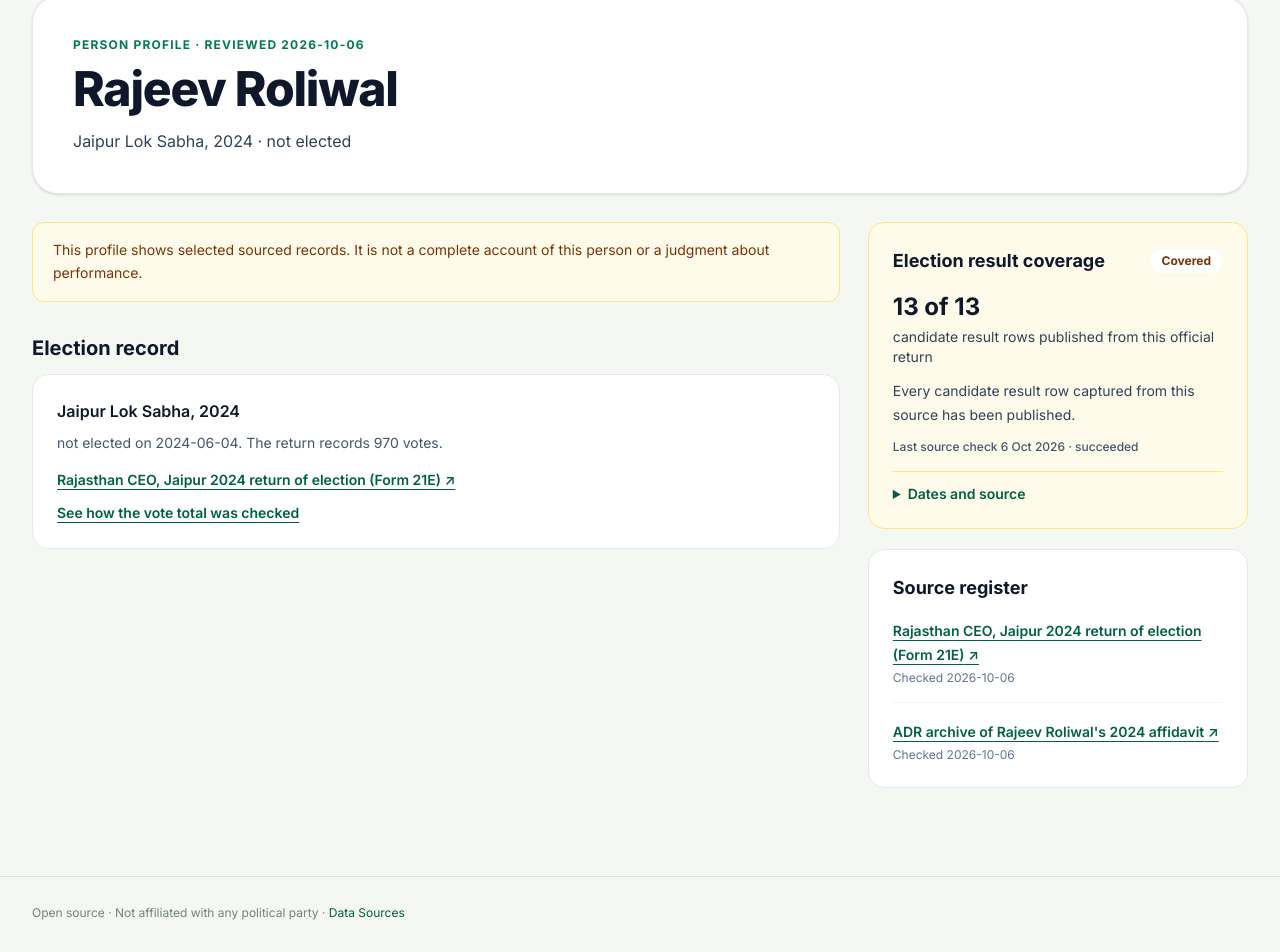
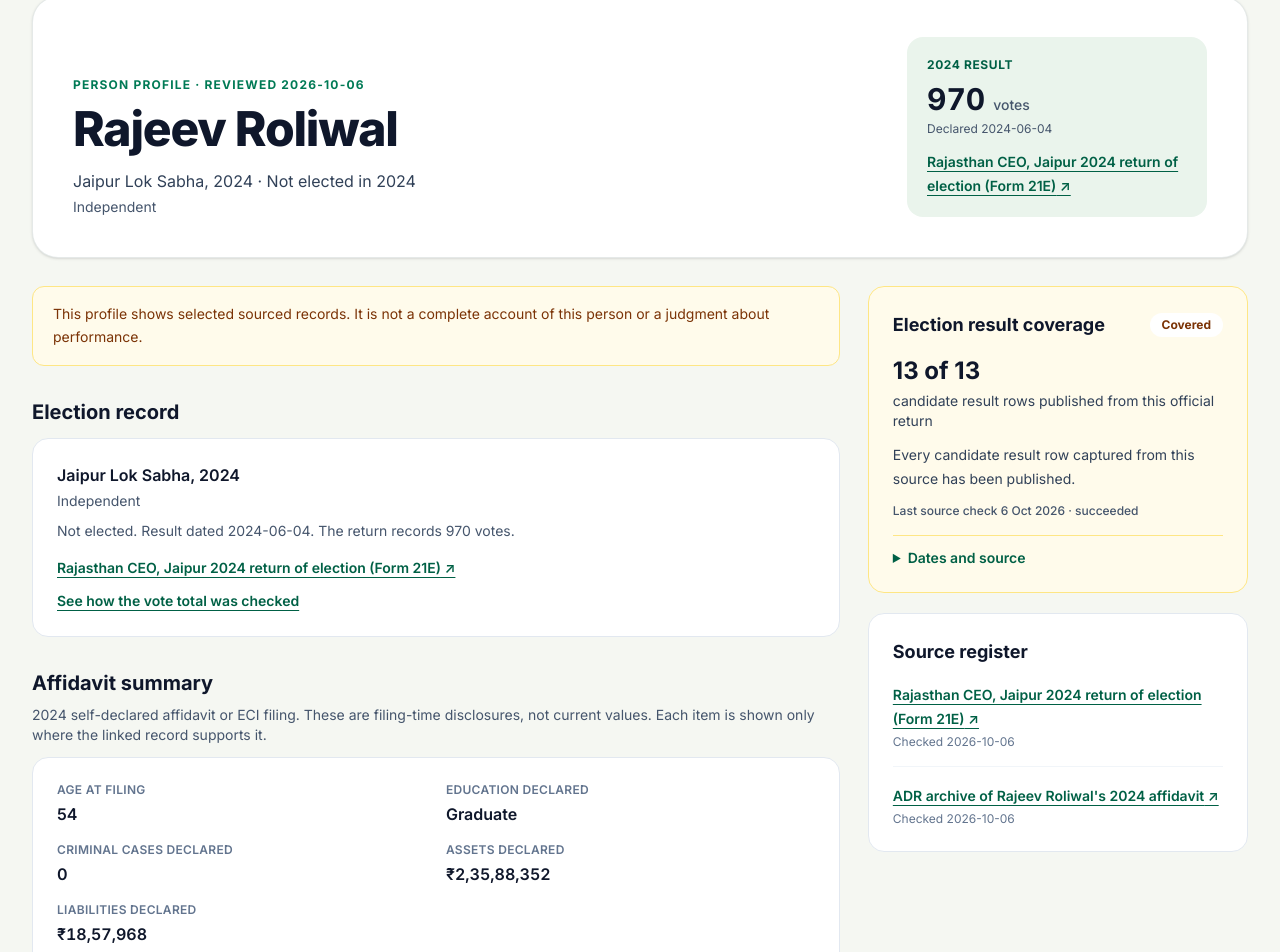
Before and after one commit to sourabh69733/vote-better, a Next.js app in the folder web/: page /people/jaipur-lok-sabha-2024-candidate-row-12 in a window 1280 px wide. Shown: the part 173-1125 px from the top of the page. Built offline with nearby package versions, Linux system fonts and the light colour scheme.

Commit message:
web: show sourced election and filing details on profiles

```diff
--- a/web/app/people/[slug]/page.tsx
+++ b/web/app/people/[slug]/page.tsx
@@ -55,11 +55,20 @@ export default async function PersonPage({ params }: PageProps) {
             <p className="mt-4 text-base text-slate-700">{office.title} · {office.constituency}, {office.state}</p>
             <p className="mt-1 text-sm text-slate-600">{office.party}</p>
           </>}
-          {!office && election && <p className="mt-4 text-base text-slate-700">{election.election} · {election.status}</p>}
+          {!office && election && <>
+            <p className="mt-4 text-base text-slate-700">{election.election} · {election.status === "elected" ? "Elected in 2024" : "Not elected in 2024"}</p>
+            {election.party && <p className="mt-1 text-sm text-slate-600">{election.party}</p>}
+          </>}
         </div>
         {officeSources.length > 0 && <div className="rounded-2xl bg-[#eaf4ec] p-5">
           <p className="text-xs font-bold uppercase tracking-wider text-emerald-800">Current role evidence</p>
           <div className="mt-3 grid gap-2">{officeSources.map((source) => <EvidenceLink key={source.id} source={source} />)}</div>
+        </div>}
+        {!office && election && <div className="rounded-2xl bg-[#eaf4ec] p-5">
+          <p className="text-xs font-bold uppercase tracking-wider text-emerald-800">2024 result</p>
+          {election.votes !== undefined && <p className="mt-2 text-3xl font-bold tabular-nums text-slate-900">{election.votes.toLocaleString("en-IN")} <span className="text-sm font-medium text-slate-600">votes</span></p>}
+          {election.resultDate && <p className="mt-1 text-xs text-slate-600">Declared {election.resultDate}</p>}
+          <div className="mt-3"><EvidenceLink source={getProfileSource(profile, election.sourceId)} /></div>
         </div>}
       </header>
 
@@ -97,15 +106,31 @@ export default async function PersonPage({ params }: PageProps) {
             <h2 id="election-heading" className="text-xl font-bold text-slate-900">Election record</h2>
             <div className="mt-3 rounded-2xl border border-slate-200 bg-white p-6">
               <p className="font-semibold text-slate-900">{election.election}</p>
+              {election.party && <p className="mt-1 text-sm text-slate-600">{election.party}</p>}
               <p className="mt-2 text-sm leading-6 text-slate-600">
-                {election.status === "elected" ? "Elected" : election.status}
-                {election.resultDate ? ` on ${election.resultDate}` : ""}.
+                {election.status === "elected" ? "Elected" : "Not elected"}.
+                {election.resultDate ? ` Result dated ${election.resultDate}.` : ""}
                 {election.votes !== undefined && ` The return records ${election.votes.toLocaleString("en-IN")} votes.`}
               </p>
               <div className="mt-3"><EvidenceLink source={getProfileSource(profile, election.sourceId)} /></div>
               {voteTraceId && <Link href={`/facts/${voteTraceId}`} className="mt-3 inline-block text-sm font-semibold text-emerald-800 underline underline-offset-4">See how the vote total was checked</Link>}
             </div>
           </section>}
+
+          {profile.disclosures.map((disclosure) => <section key={disclosure.sourceId} className="mt-8" aria-labelledby={`disclosure-${disclosure.sourceId}`}>
+            <h2 id={`disclosure-${disclosure.sourceId}`} className="text-xl font-bold text-slate-900">Affidavit summary</h2>
+            <p className="mt-2 text-sm text-slate-600">2024 self-declared affidavit or ECI filing. These are filing-time disclosures, not current values. Each item is shown only where the linked record supports it.</p>
+            <div className="mt-3 rounded-2xl border border-slate-200 bg-white p-6">
+              <dl className="grid gap-x-5 gap-y-4 sm:grid-cols-2">
+                {disclosure.ageAtFiling !== undefined && <div><dt className="text-xs font-semibold uppercase tracking-wide text-slate-500">Age at filing</dt><dd className="mt-1 font-semibold text-slate-900">{disclosure.ageAtFiling}</dd></div>}
+                {disclosure.education && <div><dt className="text-xs font-semibold uppercase tracking-wide text-slate-500">Education declared</dt><dd className="mt-1 font-semibold text-slate-900">{disclosure.education}</dd></div>}
+                {disclosure.declaredCases !== undefined && <div><dt className="text-xs font-semibold uppercase tracking-wide text-slate-500">Criminal cases declared</dt><dd className="mt-1 font-semibold text-slate-900">{disclosure.declaredCases}</dd></div>}
+                {disclosure.declaredAssetsRupees !== undefined && <div><dt className="text-xs font-semibold uppercase tracking-wide text-slate-500">Assets declared</dt><dd className="mt-1 font-semibold tabular-nums text-slate-900">₹{disclosure.declaredAssetsRupees.toLocaleString("en-IN")}</dd></div>}
+                {disclosure.declaredLiabilitiesRupees !== undefined && <div><dt className="text-xs font-semibold uppercase tracking-wide text-slate-500">Liabilities declared</dt><dd className="mt-1 font-semibold tabular-nums text-slate-900">₹{disclosure.declaredLiabilitiesRupees.toLocaleString("en-IN")}</dd></div>}
+              </dl>
+              <div className="mt-5 border-t border-slate-100 pt-4"><EvidenceLink source={getProfileSource(profile, disclosure.sourceId)} /></div>
+            </div>
+          </section>)}
         </div>
 
         <aside className="grid gap-5 xl:sticky xl:top-24">
```
Also changed, not shown: 1 other file (tests, documents, lock files or other folders).
